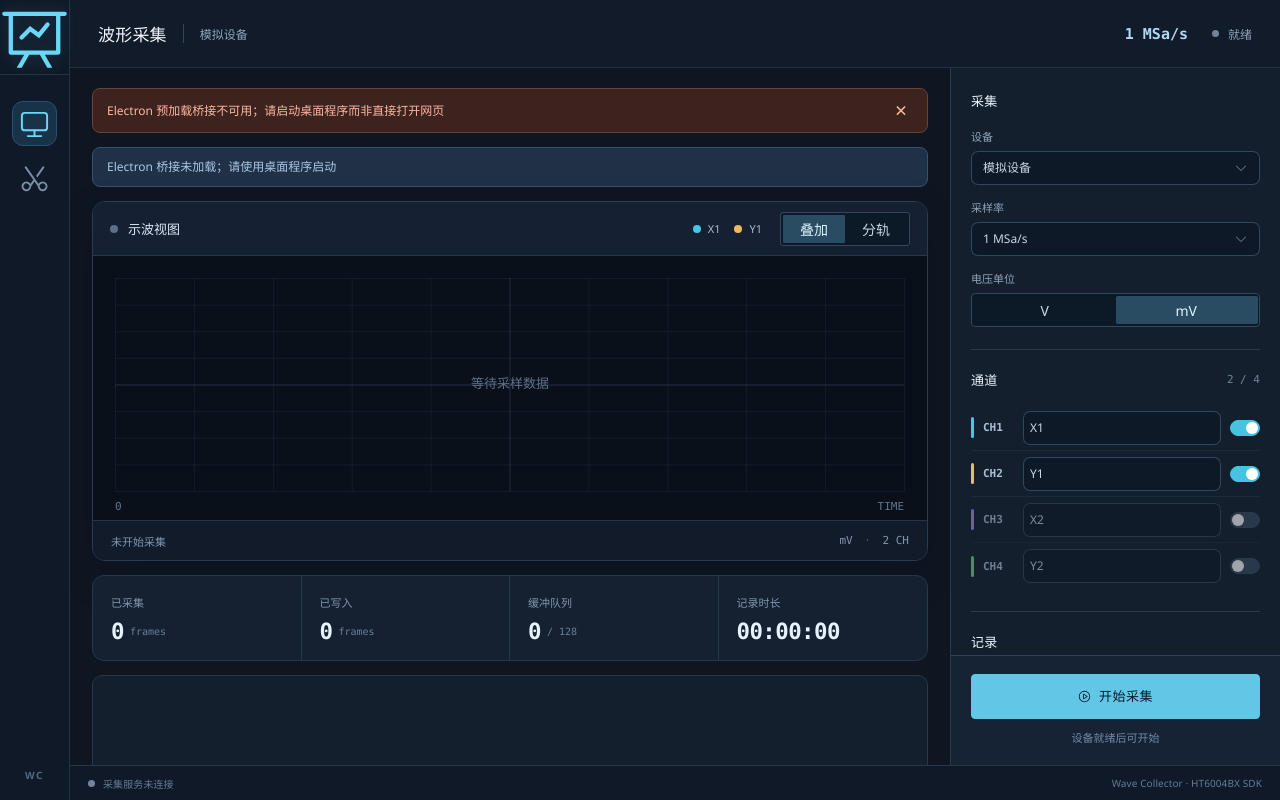
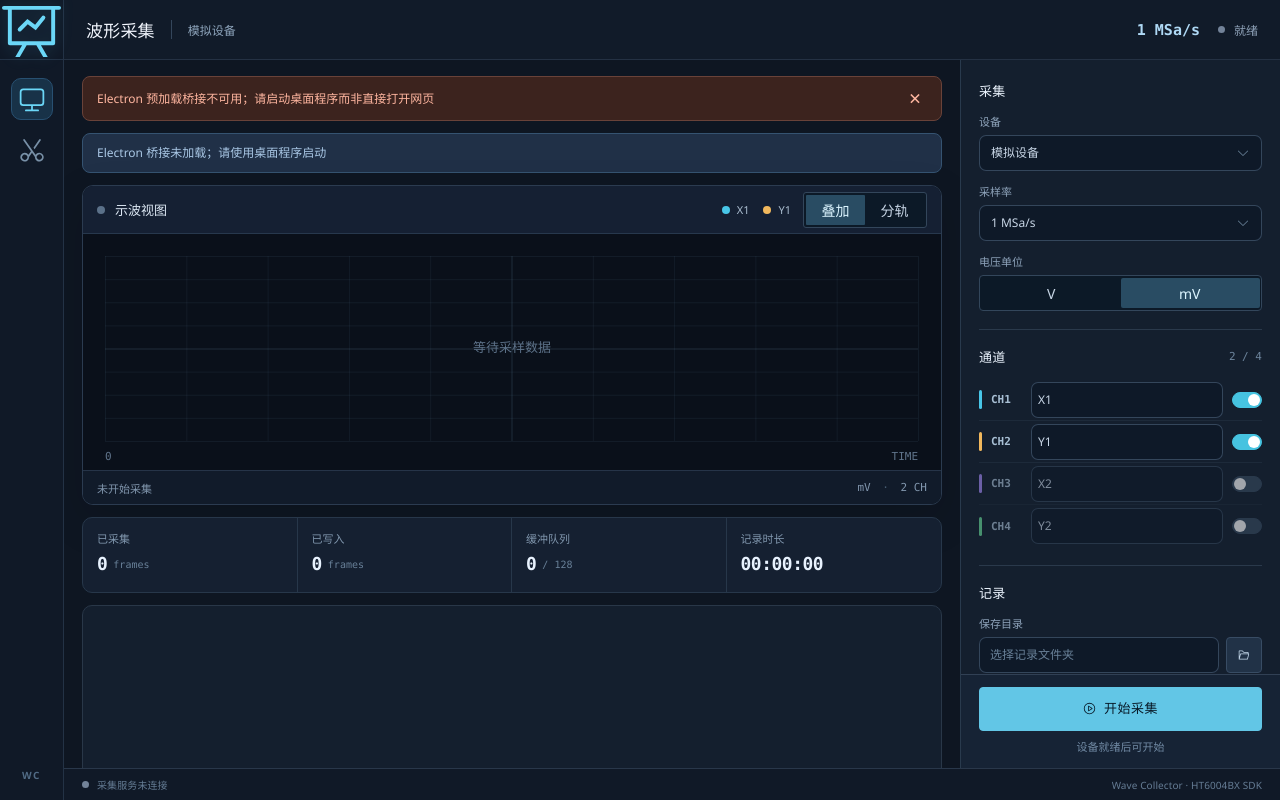
Before and after one commit to DebuNeko233/wave_collector, a Vue app: page / in a window 1280 px wide. Built offline with nearby package versions, Linux system fonts and the light colour scheme.

Commit message:
style(ui): normalize dimensions and spacing for scope, controls, channels and splitter

```diff
--- a/src/renderer/src/style.css
+++ b/src/renderer/src/style.css
@@ -3,54 +3,54 @@
 html,body,#app{margin:0;width:100%;height:100%;overflow:hidden}
 button,input{font:inherit}
 button{cursor:pointer}
-.application{display:flex;width:100%;height:100vh;min-height:500px;overflow:hidden;background:#0e1622}
-.rail{width:70px;flex-shrink:0;background:#101927;border-right:1px solid #233245;display:flex;flex-direction:column;align-items:center}
-.brand-symbol{height:75px;width:100%;display:flex;justify-content:center;align-items:center;color:#6bd7f7;border-bottom:1px solid #233245}
+.application{--ui-rail:64px;--ui-topbar:60px;--ui-aside:320px;--ui-control:36px;--ui-cta:44px;--ui-gap:12px;display:flex;width:100%;height:100vh;min-height:600px;overflow:hidden;background:#0e1622}
+.rail{width:var(--ui-rail);flex:0 0 var(--ui-rail);background:#101927;border-right:1px solid #233245;display:flex;flex-direction:column;align-items:center}
+.brand-symbol{height:var(--ui-topbar);width:100%;display:flex;justify-content:center;align-items:center;color:#6bd7f7;border-bottom:1px solid #233245}
 .brand-symbol svg{filter:drop-shadow(0 0 8px rgba(79,207,252,.20))}
-.rail-navigation{display:flex;flex-direction:column;align-items:center;gap:11px;padding-top:26px;width:100%}
-.rail-link{width:45px;height:45px;border-radius:11px;border:1px solid transparent;background:transparent;display:grid;place-items:center;color:#7890a7;transition:background .12s ease,color .12s ease,border-color .12s ease}
+.rail-navigation{display:flex;flex-direction:column;align-items:center;gap:10px;padding-top:18px;width:100%}
+.rail-link{width:42px;height:42px;border-radius:10px;border:1px solid transparent;background:transparent;display:grid;place-items:center;color:#7890a7;transition:background .12s ease,color .12s ease,border-color .12s ease}
 .rail-link:hover{background:#203147;color:#e0e9f4}
 .rail-link.selected{color:#6bd7f7;background:#183248;border-color:#285071}
 .rail-bottom{margin-top:auto;padding-bottom:18px;font-size:10px;letter-spacing:.15em;color:#516b85;font-weight:700}
 .app-content{flex:1;display:flex;flex-direction:column;min-width:0;overflow:hidden}
-.app-topbar{height:68px;flex:0 0 68px;background:#111b29;border-bottom:1px solid var(--line);display:flex;align-items:center;justify-content:space-between;padding:0 28px}
+.app-topbar{height:var(--ui-topbar);flex:0 0 var(--ui-topbar);background:#111b29;border-bottom:1px solid var(--line);display:flex;align-items:center;justify-content:space-between;padding:0 22px}
 .app-heading{display:flex;align-items:center;gap:16px;min-width:0}
 .app-heading h1{font-size:17px;font-weight:700;letter-spacing:.012em;margin:0;color:#f3f7fe;white-space:nowrap}
 .header-divider{height:19px;width:1px;background:#34465b}
 .hardware-name{font-size:12px;color:#8fa6bd;white-space:nowrap}
-.topbar-actions{display:flex;align-items:center;gap:24px}
+.topbar-actions{display:flex;align-items:center;gap:18px}
 .header-rate{font:600 15px 'IBM Plex Mono',Consolas,monospace;color:#afd9f5;white-space:nowrap}
 .capture-state{display:inline-flex;align-items:center;gap:9px;color:#8fa2b8;font-size:12px;font-weight:600;white-space:nowrap}
 .capture-state i,.status-connection i{width:7px;height:7px;background:#738399;border-radius:50%;display:block}
 .capture-state.active{color:#69ddb4}.capture-state.active i{background:#53dfad;box-shadow:0 0 0 4px rgba(83,223,173,.13)}
 .capture-state.busy{color:#f3b76d}.capture-state.busy i{background:#f3b76d}
-.capture-layout{flex:1;display:grid;grid-template-columns:minmax(0,1fr) 330px;min-height:0;overflow:hidden}
-.capture-main{display:flex;flex-direction:column;min-height:0;min-width:0;gap:14px;padding:20px 22px 14px;overflow:auto;background:#0e1622}
+.capture-layout{flex:1;display:grid;grid-template-columns:minmax(0,1fr) var(--ui-aside);min-height:0;overflow:hidden}
+.capture-main{display:flex;flex-direction:column;min-height:0;min-width:0;gap:var(--ui-gap);padding:16px 18px 12px;overflow:auto;background:#0e1622}
 .inline-alert{display:flex;align-items:center;justify-content:space-between;gap:10px;background:#3c231e;color:#ffb6a0;border:1px solid #694239;border-radius:8px;padding:10px 14px;font-size:12px;line-height:1.5}
 .inline-alert.subtle{background:#203047;color:#a9c7e5;border-color:#355371}
 .inline-alert button{color:inherit;border:0;background:transparent;font-size:21px;line-height:1}
-.scope-surface{display:flex;flex-direction:column;flex:1 1 auto;min-height:360px;border:1px solid #2b3b50;background:#0a101a;border-radius:13px;overflow:hidden;box-shadow:0 15px 44px rgba(0,0,0,.13)}
-.scope-toolbar{height:54px;flex:0 0 54px;display:flex;align-items:center;justify-content:space-between;gap:15px;background:#152033;border-bottom:1px solid #27384d;padding:0 17px}
+.scope-surface{display:flex;flex-direction:column;flex:1 1 auto;min-height:320px;border:1px solid #2b3b50;background:#0a101a;border-radius:11px;overflow:hidden;box-shadow:0 15px 44px rgba(0,0,0,.13)}
+.scope-toolbar{height:48px;flex:0 0 48px;display:flex;align-items:center;justify-content:space-between;gap:12px;background:#152033;border-bottom:1px solid #27384d;padding:0 14px}
 .scope-label{display:flex;align-items:center;gap:10px;font-size:13px;font-weight:700;color:#dde8f4;white-space:nowrap}
 .live-indicator{width:8px;height:8px;background:#5b7189;border-radius:50%;display:block}
 .live-indicator.running{background:#69dea9;box-shadow:0 0 10px rgba(105,222,169,.5)}
-.scope-toolbar-end{display:flex;align-items:center;gap:18px;min-width:0}
+.scope-toolbar-end{display:flex;align-items:center;gap:12px;min-width:0}
 .trace-legend{display:flex;align-items:center;gap:14px;min-width:0;overflow:hidden}
 .trace-key{display:inline-flex;align-items:center;gap:7px;color:#aabdd0;font-size:11px;white-space:nowrap;max-width:100px;text-overflow:ellipsis;overflow:hidden}
 .trace-key i,.checkbox-label i{width:8px;height:8px;flex-shrink:0;border-radius:50%}
-.scope-mode{width:130px;flex-shrink:0}
-.scope-viewport{position:relative;flex:1;min-height:225px}
+.scope-mode{width:124px;flex:0 0 124px}
+.scope-viewport{position:relative;flex:1;min-height:220px;min-width:0}
 .scope-canvas{display:block;width:100%;height:100%}
-.scope-foot{height:40px;flex:0 0 40px;display:flex;align-items:center;justify-content:space-between;gap:8px;background:#111b2a;border-top:1px solid #263448;padding:0 18px;color:#8196ad;font:11px 'IBM Plex Mono',Consolas,monospace}
+.scope-foot{height:34px;flex:0 0 34px;display:flex;align-items:center;justify-content:space-between;gap:8px;background:#111b2a;border-top:1px solid #263448;padding:0 14px;color:#8196ad;font:11px 'IBM Plex Mono',Consolas,monospace}
 .scope-foot .muted{color:#475d71;padding:0 5px}
-.record-metrics{display:grid;grid-template-columns:repeat(4,minmax(0,1fr));border:1px solid #27374a;border-radius:12px;background:#152031;flex:0 0 auto;overflow:hidden}
-.metric{padding:18px 18px 16px;min-width:0;white-space:nowrap;border-right:1px solid #27374a}
+.record-metrics{display:grid;grid-template-columns:repeat(4,minmax(0,1fr));height:76px;min-height:76px;border:1px solid #27374a;border-radius:10px;background:#152031;flex:0 0 auto;overflow:hidden}
+.metric{padding:12px 14px 10px;min-width:0;white-space:nowrap;border-right:1px solid #27374a}
 .metric:last-child{border-right:0}
-.metric small{display:block;color:#8197ae;font-size:11px;margin-bottom:8px}
-.metric strong{font:600 clamp(14px,1.75vw,23px) 'IBM Plex Mono',Consolas,monospace;letter-spacing:-.025em;color:#e8f2fe;overflow:hidden;text-overflow:ellipsis;display:inline-block;max-width:100%;vertical-align:middle}
+.metric small{display:block;color:#8197ae;font-size:11px;margin-bottom:5px}
+.metric strong{font:600 clamp(15px,1.4vw,20px) 'IBM Plex Mono',Consolas,monospace;letter-spacing:-.025em;color:#e8f2fe;overflow:hidden;text-overflow:ellipsis;display:inline-block;max-width:100%;vertical-align:middle}
 .metric span{font:10px 'IBM Plex Mono',Consolas,monospace;margin-left:6px;color:#698199}
 .event-area{border:1px solid #293748;background:#141f2e;border-radius:10px;flex:0 0 auto;overflow:hidden}
-.events-toggle{width:100%;background:transparent;border:0;color:#9db0c3;min-height:40px;display:flex;align-items:center;justify-content:space-between;padding:0 15px;font-weight:600;font-size:12px}
+.events-toggle{width:100%;background:transparent;border:0;color:#9db0c3;min-height:36px;display:flex;align-items:center;justify-content:space-between;padding:0 15px;font-weight:600;font-size:12px}
 .events-toggle:hover{color:#edf7ff;background:#19273a}
 .events-toggle span{display:flex;align-items:center;gap:9px}.events-toggle em{font-style:normal;font-size:11px;color:#7188a1}
 .event-list{max-height:174px;overflow:auto;padding:7px 14px 11px;border-top:1px solid #28364a}
@@ -58,48 +58,48 @@ button{cursor:pointer}
 .event-item time{color:#637d98;font:11px 'IBM Plex Mono',Consolas,monospace;flex-shrink:0;margin-top:2px}
 .event-item.warn{color:#e5bc86}.event-item.error{color:#f1a4a4}.events-empty{color:#657c93;font-size:12px;padding:8px}
 .control-aside{display:flex;flex-direction:column;min-height:0;min-width:0;background:#141f2e;border-left:1px solid #293a4d}
-.control-scroll{padding:3px 20px 14px;flex:1;min-height:0;overflow:auto}
-.settings-group{padding:20px 0 22px;border-bottom:1px solid #2a394b}
+.control-scroll{padding:4px 18px 12px;flex:1;min-height:0;overflow:auto}
+.settings-group{padding:17px 0 18px;border-bottom:1px solid #2a394b}
 .settings-group:last-child{border-bottom:0}
-.settings-group h2{font-size:13px;letter-spacing:.025em;font-weight:700;color:#edf5ff;margin:0 0 18px}
-.group-heading{display:flex;justify-content:space-between;align-items:center}.group-heading h2{margin-bottom:16px}.group-heading small{color:#6d859d;font:11px 'IBM Plex Mono',Consolas,monospace;margin-bottom:16px}
-.field{display:flex;flex-direction:column;gap:7px;min-width:0;margin-bottom:14px}
+.settings-group h2{font-size:13px;letter-spacing:.025em;font-weight:700;color:#edf5ff;margin:0 0 13px}
+.group-heading{display:flex;justify-content:space-between;align-items:center}.group-heading h2{margin-bottom:13px}.group-heading small{color:#6d859d;font:11px 'IBM Plex Mono',Consolas,monospace;margin-bottom:13px}
+.field{display:flex;flex-direction:column;gap:6px;min-width:0;margin-bottom:12px}
 .field:last-child{margin-bottom:0}
 .field>label{font-size:11px;font-weight:600;color:#8ea3ba;display:flex;justify-content:space-between;align-items:center}
 .field>label span{font-weight:400;color:#687f96}
-.numeric-fields{display:grid;grid-template-columns:repeat(2,minmax(0,1fr));gap:10px}
+.numeric-fields{display:grid;grid-template-columns:repeat(2,minmax(0,1fr));gap:10px;align-items:start}
 .numeric-fields>.field{margin-bottom:0}
-.sdk-caveat{margin-top:13px;display:flex;gap:8px;align-items:center;color:#c49b68;font-size:11px;line-height:1.4}.sdk-caveat svg{flex-shrink:0}
-.path-input{display:flex;gap:7px;min-width:0}.path-input>.el-input{min-width:0;flex:1}.path-input>.el-button{flex-shrink:0;width:38px}
-.channel-control{display:flex;gap:9px;align-items:center;height:46px;border-bottom:1px solid rgba(102,124,149,.12);min-width:0}
+.sdk-caveat{margin-top:12px;display:flex;gap:8px;align-items:center;color:#c49b68;font-size:11px;line-height:1.4}.sdk-caveat svg{flex-shrink:0}
+.path-input{display:flex;gap:7px;min-width:0}.path-input>.el-input{min-width:0;flex:1}.path-input>.el-button{flex:0 0 var(--ui-control);width:var(--ui-control);height:var(--ui-control);padding:0}
+.channel-control{display:flex;gap:9px;align-items:center;height:42px;min-height:42px;border-bottom:1px solid rgba(102,124,149,.12);min-width:0}
 .channel-control:last-child{border-bottom:0}.channel-control.off{opacity:.6}
-.channel-swatch{display:block;height:21px;width:3px;flex-shrink:0;border-radius:5px}
+.channel-swatch{display:block;height:19px;width:3px;flex-shrink:0;border-radius:5px}
 .channel-index{font:600 11px 'IBM Plex Mono',Consolas,monospace;color:#a8bfd4;width:31px;flex-shrink:0}
 .channel-control .el-input{flex:1;min-width:0}.channel-control .el-switch{flex-shrink:0}
-.capture-actions{border-top:1px solid #314054;flex:0 0 auto;padding:18px 20px 20px;display:flex;flex-direction:column;align-items:stretch;gap:11px;background:#162335}
-.capture-actions>.el-button{height:45px;margin:0;font-size:13px;font-weight:700;letter-spacing:.035em}
+.capture-actions{border-top:1px solid #314054;flex:0 0 auto;padding:12px 18px 14px;display:flex;flex-direction:column;align-items:stretch;gap:8px;background:#162335}
+.capture-actions>.el-button{height:var(--ui-cta);margin:0;font-size:13px;font-weight:700;letter-spacing:.035em}
 .action-hint,.record-location{display:block;text-align:center;color:#718aa4;font-size:11px;line-height:1.4}
 .record-location{overflow:hidden;white-space:nowrap;text-overflow:ellipsis}
-.app-statusbar{height:35px;flex:0 0 35px;border-top:1px solid #29374a;background:#101927;display:flex;justify-content:space-between;align-items:center;padding:0 18px;color:#657c94;font-size:10px;letter-spacing:.01em}
+.app-statusbar{height:32px;flex:0 0 32px;border-top:1px solid #29374a;background:#101927;display:flex;justify-content:space-between;align-items:center;padding:0 18px;color:#657c94;font-size:10px;letter-spacing:.01em}
 .status-connection{display:inline-flex;align-items:center;gap:8px}.status-connection.ok{color:#83bba8}.status-connection.ok i{background:#4dd7a2}
-.splitter-page{flex:1;min-height:0;overflow:auto;max-width:1120px;width:100%;margin:0 auto;padding:36px 34px;display:flex;flex-direction:column}
-.splitter-layout{display:grid;grid-template-columns:1fr 1.05fr;gap:18px;align-items:stretch}
-.split-panel{background:#152233;border:1px solid #304054;border-radius:13px;padding:24px;min-width:0}
-.split-head{display:flex;align-items:center;gap:12px;margin:0 0 26px}.split-head h3{margin:0;font-size:15px;color:#eff5ff}
-.split-panel>.field{margin-bottom:21px}.split-panel>.field:last-child{margin-bottom:0}
+.splitter-page{flex:1;min-height:0;overflow:auto;max-width:1060px;width:100%;margin:0 auto;padding:28px 28px;display:flex;flex-direction:column}
+.splitter-layout{display:grid;grid-template-columns:1fr 1.05fr;gap:16px;align-items:stretch}
+.split-panel{background:#152233;border:1px solid #304054;border-radius:11px;padding:20px;min-width:0}
+.split-head{display:flex;align-items:center;gap:12px;margin:0 0 20px}.split-head h3{margin:0;font-size:15px;color:#eff5ff}
+.split-panel>.field{margin-bottom:16px}.split-panel>.field:last-child{margin-bottom:0}
 .export-channel-list{display:flex;flex-wrap:wrap;gap:4px 15px}.checkbox-label{display:inline-flex;align-items:center;gap:8px;font:12px 'IBM Plex Mono',Consolas,monospace;color:#bacbdf}
-.split-panel .numeric-fields{margin-top:21px;gap:14px}
-.splitter-footer{display:flex;align-items:center;justify-content:space-between;gap:15px;margin-top:24px;color:#7e94ac;font-size:12px}.splitter-footer .el-button{min-width:156px;height:43px}
+.split-panel .numeric-fields{margin-top:16px;gap:12px}
+.splitter-footer{display:flex;align-items:center;justify-content:space-between;gap:15px;margin-top:18px;color:#7e94ac;font-size:12px}.splitter-footer .el-button{min-width:150px;height:var(--ui-cta)}
 /* Element Plus controls follow the instrument palette rather than the default grey cards. */
 .application{--el-color-primary:#55bde0;--el-color-primary-light-3:#7bcde8;--el-color-primary-light-5:#9adaed;--el-color-primary-dark-2:#389bbd;--el-text-color-primary:#dfeafa;--el-text-color-regular:#c8d6e6;--el-text-color-placeholder:#698198;--el-border-color:#32465c;--el-border-color-light:#33455b;--el-fill-color-blank:#0e1928;--el-fill-color-light:#1b2d42;--el-bg-color:#121e2e;--el-bg-color-overlay:#1b2b3d;--el-mask-color:rgba(0,0,0,.62);--el-font-size-base:12px}
-.application .el-input__wrapper,.application .el-select__wrapper,.application .el-textarea__inner{background:#0e1928!important;box-shadow:0 0 0 1px #34465b inset!important;min-height:34px;border-radius:7px}
+.application .el-input__wrapper,.application .el-select__wrapper,.application .el-textarea__inner{background:#0e1928!important;box-shadow:0 0 0 1px #34465b inset!important;height:var(--ui-control);min-height:var(--ui-control);border-radius:7px}
 .application .el-select__wrapper.is-focused,.application .el-input__wrapper.is-focus{box-shadow:0 0 0 1px #5dc2df inset!important}
 .application .el-input__inner,.application .el-select__selected-item{font-size:12px}
-.application .el-input-number{max-width:100%;width:100%}
+.application .el-input-number{max-width:100%;width:100%;height:var(--ui-control)}
 .application .el-input-number .el-input__inner{text-align:left}
 .application .el-input-number.is-controls-right .el-input__inner{padding-left:11px;padding-right:38px}
 .application .el-input-number__increase,.application .el-input-number__decrease{background:#1d3044;color:#91adc8;border-left-color:#32465c;width:25px}
-.application .el-segmented{background:#0c1927;border:1px solid #33465b;--el-segmented-item-selected-bg-color:#294c63;--el-segmented-item-selected-color:#dcf5ff;--el-segmented-item-hover-bg-color:#1f3448;--el-segmented-item-hover-color:#f0f7ff;--el-segmented-bg-color:#0e1928;min-height:34px}
+.application .el-segmented{background:#0c1927;border:1px solid #33465b;--el-segmented-item-selected-bg-color:#294c63;--el-segmented-item-selected-color:#dcf5ff;--el-segmented-item-hover-bg-color:#1f3448;--el-segmented-item-hover-color:#f0f7ff;--el-segmented-bg-color:#0e1928;min-height:var(--ui-control);height:var(--ui-control)}
 .application .el-checkbox__label{font-size:12px}
 .application .el-switch{--el-switch-off-color:#384b60;--el-switch-on-color:#46c3e0}
 .application .el-button:not(.el-button--primary):not(.el-button--danger){background:#213247;border-color:#384c64;color:#c5d9ec}
@@ -107,5 +107,7 @@ button{cursor:pointer}
 .application .el-button--primary{color:#081a28;background:#62c6e6;border-color:#62c6e6}
 .application .el-button--primary:hover{background:#87dbf2;border-color:#87dbf2}
 .application .el-button--danger{background:#b95755;border-color:#b95755}
-@media(max-width:1250px){.capture-layout{grid-template-columns:minmax(0,1fr) 305px}.capture-main{padding:16px;gap:11px}.control-scroll{padding-left:16px;padding-right:16px}.trace-legend{gap:8px}.metric{padding:14px 12px}.scope-toolbar{padding:0 12px}}
-@media(max-width:980px){.capture-layout{grid-template-columns:minmax(0,1fr) 285px}.scope-toolbar-end{gap:9px}.scope-mode{width:116px}.trace-key{font-size:10px}.record-metrics{grid-template-columns:repeat(2,1fr)}.metric:nth-child(2){border-right:0}.metric:nth-child(-n+2){border-bottom:1px solid #29394c}.splitter-layout{grid-template-columns:1fr}}
+@media(max-width:1250px){.application{--ui-aside:300px}.capture-main{padding:14px 15px 12px}.control-scroll{padding-left:16px;padding-right:16px}.trace-legend{gap:8px}.metric{padding:12px 11px 10px}.scope-toolbar{padding:0 12px}}
+@media(max-width:1100px){.application{--ui-aside:288px}.scope-toolbar-end{gap:9px}.scope-mode{width:116px;flex-basis:116px}.trace-key{font-size:10px;max-width:74px}}
+@media(max-width:980px){.record-metrics{grid-template-columns:repeat(2,1fr);height:auto;min-height:120px}.metric:nth-child(2){border-right:0}.metric:nth-child(-n+2){border-bottom:1px solid #29394c}.splitter-layout{grid-template-columns:1fr}}
+@media(max-height:760px){.scope-surface{min-height:270px}.control-scroll{padding-bottom:8px}.settings-group{padding-top:13px;padding-bottom:14px}.capture-main{padding-top:12px}.record-metrics{height:70px;min-height:70px}.metric{padding-top:9px;padding-bottom:8px}}
```
